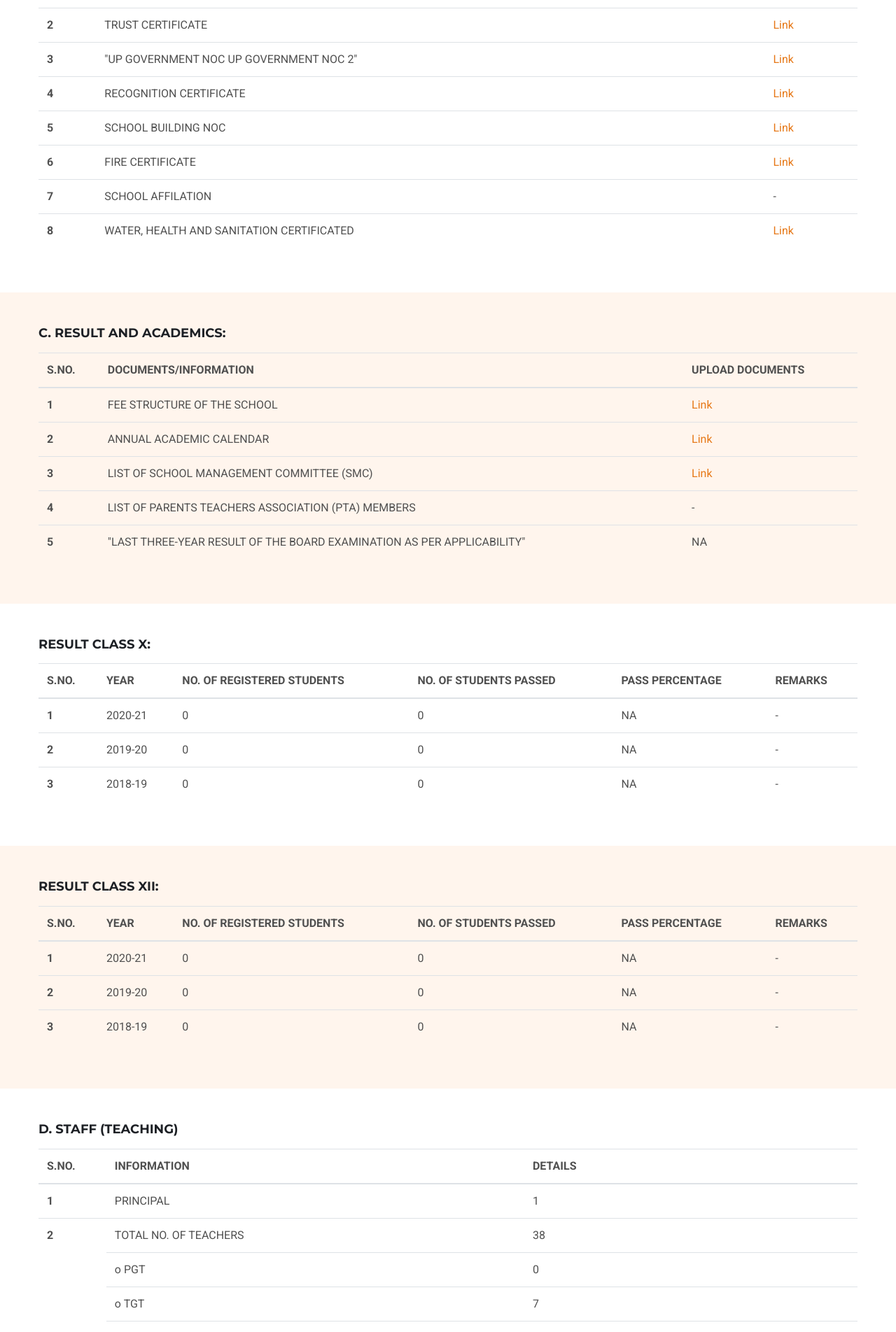
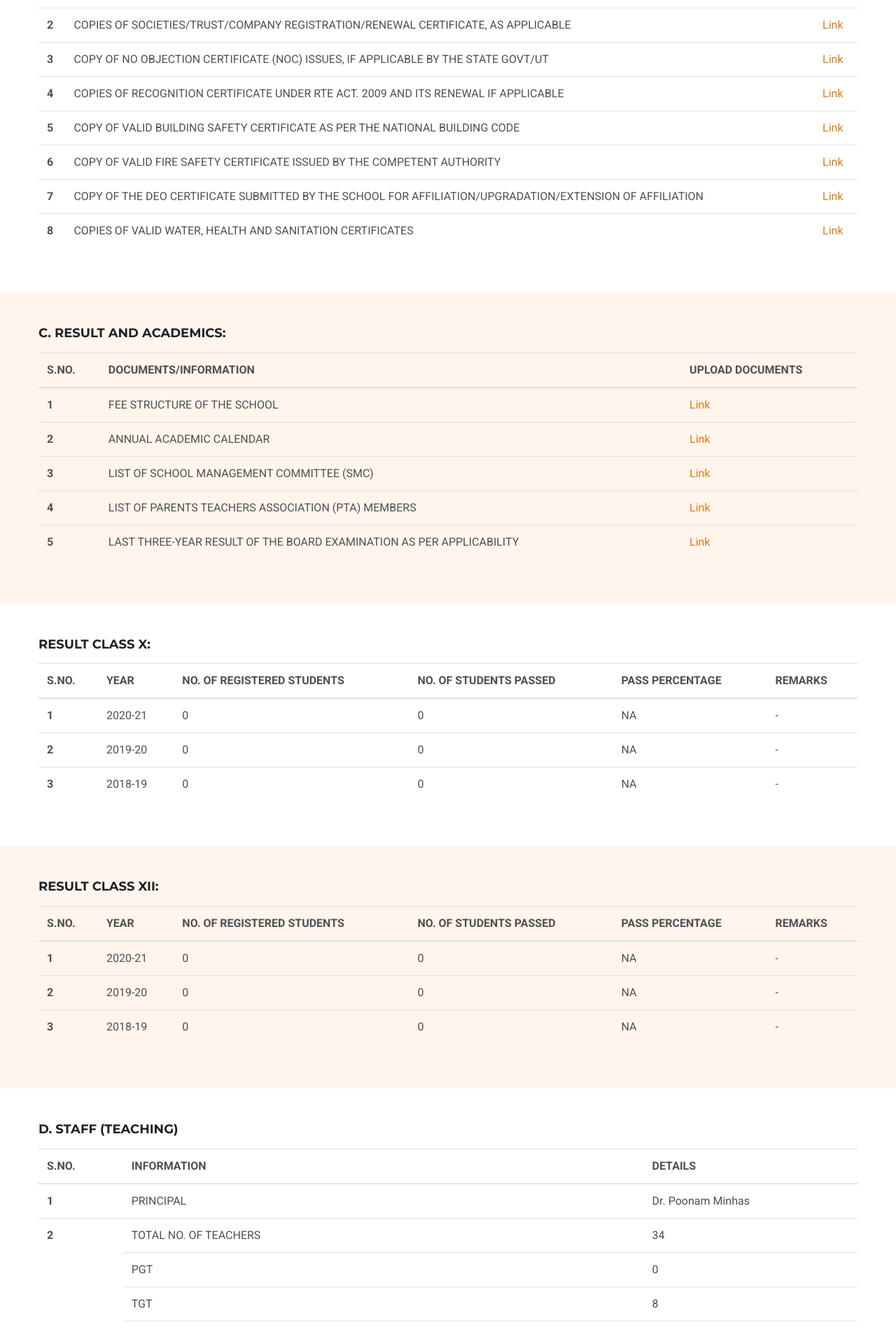
Before and after one commit to OML-UI-Team/gav, a PHP site: page /mandatory-disclosure.php in a window 1280 px wide. Shown: the part 840-2744 px from the top of the page at 70% size. Run offline with PHP 8.4, Linux system fonts and the light colour scheme.

Commit message:
pdf update

```diff
--- a/components/header.php
+++ b/components/header.php
@@ -12,12 +12,6 @@
     <link rel="stylesheet" href="css/slick.css">
     <!--====== Animate css ======-->
     <link rel="stylesheet" href="css/animate.css">
-    <!--====== Nice Select css ======-->
-    <!-- <link rel="stylesheet" href="css/nice-select.css"> -->
-    <!--====== Nice Number css ======-->
-    <!-- <link rel="stylesheet" href="css/jquery.nice-number.min.css"> -->
-    <!--====== Magnific Popup css ======-->
-    <!-- <link rel="stylesheet" href="css/magnific-popup.css"> -->
     <!--====== Bootstrap css ======-->
     <link rel="stylesheet" href="css/bootstrap.min.css">
     <!--====== Fontawesome css ======-->
--- a/mandatory-disclosure.php
+++ b/mandatory-disclosure.php
@@ -78,45 +78,44 @@
                 <tbody>
                     <tr>
                     <th scope="row">1</th>
-                        <td>CBSE AFFILATION</td>
-                        <td>-</td>
+                        <td>COPIES OF AFFILIATION/UPGRADATION LETTER AND RECENT EXTENSION OF AFFILIATION, IF ANY</td>
+                        <td><a class="mail-to-link" href="pdf/UPGLTR.pdf" target="_blank">Link</a></td>
                     </tr>
                     <tr>
                         <th scope="row">2</th>
-                        <td>TRUST CERTIFICATE</td>
-                        <td><a class="mail-to-link" href="pdf/trust-certificate.pdf" target="_blank">Link</a></td>
+                        <td>COPIES OF SOCIETIES/TRUST/COMPANY REGISTRATION/RENEWAL CERTIFICATE, AS APPLICABLE</td>
+                        <td><a class="mail-to-link" href="pdf/trust-deed-gift-deed.pdf" target="_blank">Link</a></td>
                     </tr>
                     <tr>
                         <th scope="row">3</th>
-                        <td>"UP GOVERNMENT NOC
-                            UP GOVERNMENT NOC 2"
+                        <td>COPY OF NO OBJECTION CERTIFICATE (NOC) ISSUES, IF APPLICABLE BY THE STATE GOVT/UT
                         </td>
-                        <td><a class="mail-to-link" href="pdf/UP GOVERNMENT NOC UP GOVERNMENT NOC 2.pdf" target="_blank">Link</a></td>
+                        <td><a class="mail-to-link" href="pdf/noc.pdf" target="_blank">Link</a></td>
                     </tr>
                     <tr>
                         <th scope="row">4</th>
-                        <td>RECOGNITION CERTIFICATE</td>
-                        <td><a class="mail-to-link" href="pdf/recognition-Certificate.pdf" target="_blank">Link</a></td>
+                        <td>COPIES OF RECOGNITION CERTIFICATE UNDER RTE ACT. 2009 AND ITS RENEWAL IF APPLICABLE</td>
+                        <td><a class="mail-to-link" href="pdf/rte.pdf" target="_blank">Link</a></td>
                     </tr>
                     <tr>
                         <th scope="row">5</th>
-                        <td>SCHOOL BUILDING NOC</td>
-                        <td><a class="mail-to-link" href="pdf/school-building-certificate.pdf" target="_blank">Link</a></td>
+                        <td>COPY OF VALID BUILDING SAFETY CERTIFICATE AS PER THE NATIONAL BUILDING CODE</td>
+                        <td><a class="mail-to-link" href="pdf/bsc.pdf" target="_blank">Link</a></td>
                     </tr>
                     <tr>
                         <th scope="row">6</th>
-                        <td>FIRE CERTIFICATE</td>
-                        <td><a class="mail-to-link" href="pdf/Fire-certificate.pdf" target="_blank">Link</a></td>
+                        <td>COPY OF VALID FIRE SAFETY CERTIFICATE ISSUED BY THE COMPETENT AUTHORITY</td>
+                        <td><a class="mail-to-link" href="pdf/fsc.pdf" target="_blank">Link</a></td>
                     </tr>
                     <tr>
                         <th scope="row">7</th>
-                        <td>SCHOOL AFFILATION</td>
-                        <td>-</td>
+                        <td>COPY OF THE DEO CERTIFICATE SUBMITTED BY THE SCHOOL FOR AFFILIATION/UPGRADATION/EXTENSION OF AFFILIATION</td>
+                        <td><a class="mail-to-link" href="pdf/self-certificate.pdf" target="_blank">Link</a></td>
                     </tr>
                     <tr>
                         <th scope="row">8</th>
-                        <td>WATER, HEALTH AND SANITATION CERTIFICATED</td>
-                        <td><a class="mail-to-link" href="pdf/water-testing-report.pdf" target="_blank">Link</a></td>
+                        <td>COPIES OF VALID WATER, HEALTH AND SANITATION CERTIFICATES</td>
+                        <td><a class="mail-to-link" href="pdf/sdw.pdf" target="_blank">Link</a></td>
                     </tr>
                 </tbody>
             </table>
@@ -140,27 +139,27 @@
                     <tr>
                     <th scope="row">1</th>
                         <td>FEE STRUCTURE OF THE SCHOOL</td>
-                        <td><a class="mail-to-link" href="pdf/fees-structure-2022-23.pdf" target="_blank">Link</a></td>
+                        <td><a class="mail-to-link" href="pdf/fee.pdf" target="_blank">Link</a></td>
                     </tr>
                     <tr>
                         <th scope="row">2</th>
                         <td>ANNUAL ACADEMIC CALENDAR</td>
-                        <td><a class="mail-to-link" href="pdf/annual-academic-calendar-22-23.xlsx" target="_blank">Link</a></td>
+                        <td><a class="mail-to-link" href="pdf/aac.pdf" target="_blank">Link</a></td>
                     </tr>
                     <tr>
                         <th scope="row">3</th>
                         <td>LIST OF SCHOOL MANAGEMENT COMMITTEE (SMC)</td>
-                        <td><a class="mail-to-link" href="pdf/list-of-school-management-committee-(smc).pdf" target="_blank">Link</a></td>
+                        <td><a class="mail-to-link" href="pdf/smc.pdf" target="_blank">Link</a></td>
                     </tr>
                     <tr>
                         <th scope="row">4</th>
                         <td>LIST OF PARENTS TEACHERS ASSOCIATION (PTA) MEMBERS</td>
-                        <td>-</td>
+                        <td><a class="mail-to-link" href="pdf/pta.pdf" target="_blank">Link</a></td>
                     </tr>
                     <tr>
                         <th scope="row">5</th>
-                        <td>"LAST THREE-YEAR RESULT OF THE BOARD EXAMINATION AS PER APPLICABILITY"</td>
-                        <td>NA</td>
+                        <td>LAST THREE-YEAR RESULT OF THE BOARD EXAMINATION AS PER APPLICABILITY</td>
+                        <td><a class="mail-to-link" href="pdf/LTYR.pdf" target="_blank">Link</a></td>
                     </tr>
                 </tbody>
             </table>
@@ -277,12 +276,12 @@
                     <tr>
                     <th scope="row">1</th>
                         <td>PRINCIPAL</td>
-                        <td>1</td>
+                        <td>Dr. Poonam Minhas</td>
                     </tr>
                     <tr>
                         <th rowspan="4" scope="row">2</th>
                         <td>TOTAL NO. OF TEACHERS</td>
-                        <td>38</td>
+                        <td>34</td>
                         <!-- <td colspan="2">
                             <table class="w-100">
                                 <tr class="table-borderless">
@@ -306,21 +305,21 @@
                         <!-- <td><a class="mail-to-link" href="#" target="_blank">Link</a></td> -->
                     </tr>
                     <tr>
-                        <td>o PGT</td>
+                        <td>PGT</td>
                         <td>0</td>
                     </tr>
                     <tr>
-                        <td>o TGT</td>
-                        <td>7</td>
+                        <td>TGT</td>
+                        <td>8</td>
                     </tr>
                     <tr>
-                        <td>o PRT</td>
-                        <td>23</td>
+                        <td>PRT</td>
+                        <td>26</td>
                     </tr>
                     <tr>
                         <th scope="row">3</th>
                         <td>TEACHERS SECTION RATIO</td>
-                        <td>1.5</td>
+                        <td>1.5:1</td>
                     </tr>
                     <tr>
                         <th scope="row">4</th>
@@ -330,8 +329,7 @@
                     <tr>
                         <th scope="row">5</th>
                         <td>DETAILS OF COUNSELLOR AND WELNESS TEACHER</td>
-                        <td>"Deepika Singh
-                            Post Graduate in Nursing"
+                        <td>Ms. Gauri Gupta
                         </td>
                     </tr>
                 </tbody>
@@ -398,9 +396,8 @@
                     <tr>
                         <th scope="row">7</th>
                         <td>
-                            <a class="mail-to-link"  href="https://www.youtube.com/watch?v=5rA-hwq_WWs" target="_blank">Gyan Anant Vidyalaya | Mobius Foundation</a><!--"LINK OF YOUTUBE VIDEO OF THE INSPECTION OF SCHOOLCOVERING THE INFRASTRUCTURE
-OF THE SCHOOL"--></td>
-                        <td>FACEBOOK LINK IS NOT APPROPRIATE KINDLY CHECK </td>
+                            <a class="mail-to-link"  href="#" target="_blank">LINK OF YOUTUBE VIDEO OF THE INSPECTION OF SCHOOLCOVERING THE INFRASTRUCTURE OF THE SCHOOL</a></td>
+                        <td></td>
                     </tr>
                 </tbody>
             </table>
```
Also changed, not shown: 13 other files.
